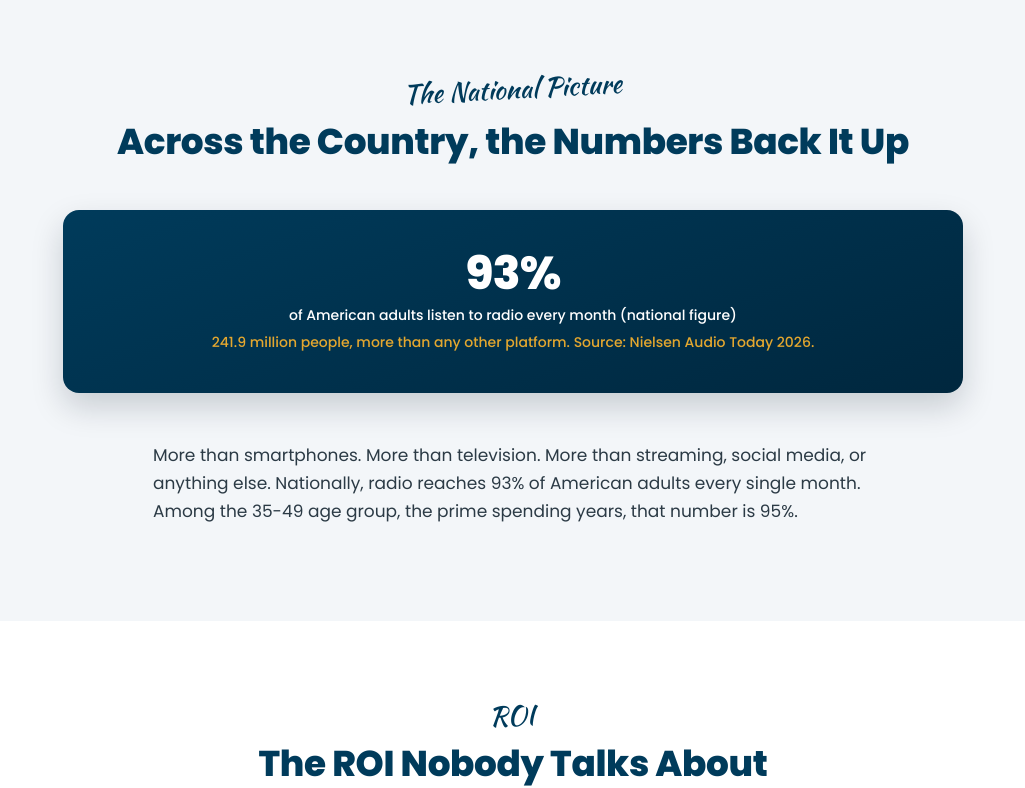
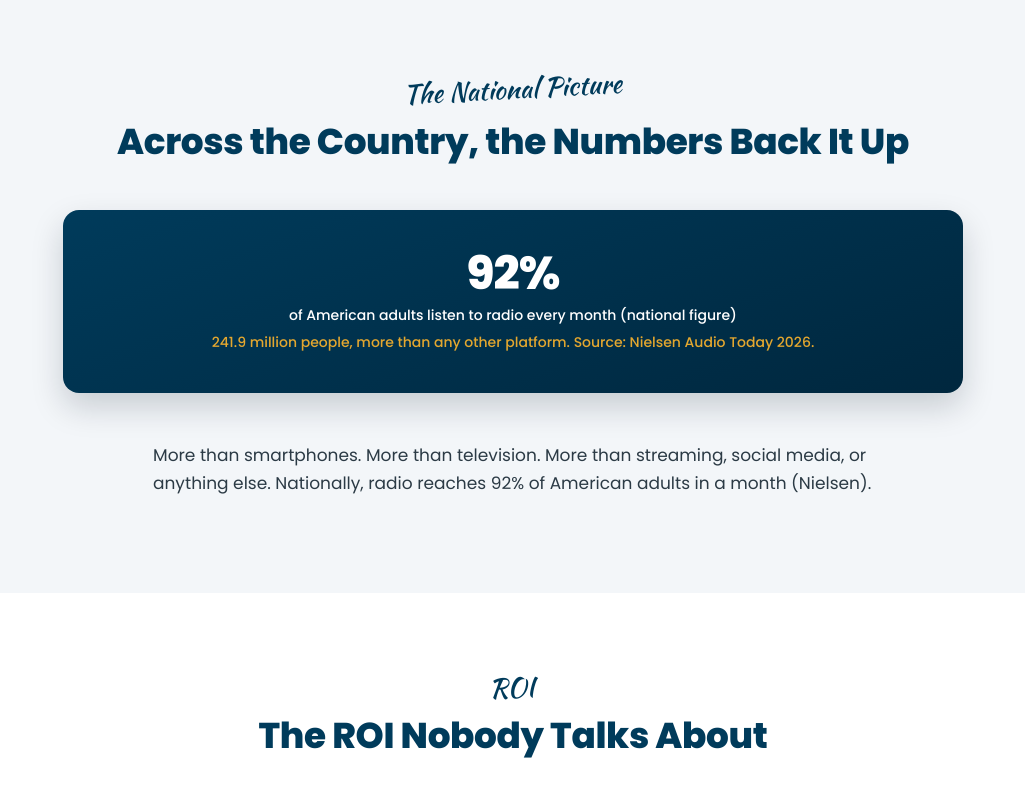
Before and after one commit to shswanson/flxlocalmedia, a WordPress theme: template page-templates/template-why-radio.php in a window 1280 px wide. Shown: the part 1620-2408 px from the top of the page, without its empty margins (127-1152 px from the left). Run offline with PHP 8.4 and a stand-in for WordPress, Linux system fonts and the light colour scheme; the site name, menu and one post (Sample post) are stand-ins, and other content is empty.

Commit message:
Share images: why-radio 92% (Nielsen monthly), contests card states growth from 2,972, case-study index card counts studies; why-radio page 92% and unsourced age claim removed; deploy skips tools/
Co-Authored-By: Claude Opus 5.5 <noreply@anthropic.com>

```diff
--- a/page-templates/template-why-radio.php
+++ b/page-templates/template-why-radio.php
@@ -70,13 +70,13 @@ flxlm_pg_open();
 		</div>
 
 		<div class="why-radio-stat-hero">
-			<div class="why-radio-stat-hero__number">93%</div>
+			<div class="why-radio-stat-hero__number">92%</div>
 			<div class="why-radio-stat-hero__label">of American adults listen to radio every month (national figure)</div>
 			<div class="why-radio-stat-hero__detail">241.9 million people, more than any other platform. Source: Nielsen Audio Today 2026.</div>
 		</div>
 
 		<div class="post-content">
-			<p>More than smartphones. More than television. More than streaming, social media, or anything else. Nationally, radio reaches 93% of American adults every single month. Among the 35-49 age group, the prime spending years, that number is 95%.</p>
+			<p>More than smartphones. More than television. More than streaming, social media, or anything else. Nationally, radio reaches 92% of American adults in a month (Nielsen).</p>
 		</div>
 	</div>
 </section>
--- a/tools/og/bold-copy.json
+++ b/tools/og/bold-copy.json
@@ -10,7 +10,7 @@
   "how-we-work": { "type": "trio", "eyebrow": "How we work", "line": "No rate card. *We build a plan.*", "sub": "Built around your business, your customers and your goal.", "trio": ["jd-chapman-insurance", "enstech-automotive", "church-creative-flooring"] },
   "contact": { "type": "trio", "eyebrow": "Contact", "line": "Get a free *local marketing review*", "trio": ["aster-financial-group", "ryan-phelps-auto-sales", "speno-music"] },
   "testimonials": { "type": "trio", "eyebrow": "Client stories", "line": "Radio *works.*", "sub": "Local owners on camera, in their own words.", "trio": ["main-deck", "e-v-energy", "ryan-phelps-auto-sales"] },
-  "why-radio": { "type": "photo", "eyebrow": "Proof", "line": "Why radio *works*", "num": "93%", "numLabel": "of American adults listen to radio every month", "img": "assets/images/testimonials/ryan-phelps-auto-sales/hero-wide.jpg", "pos": "14% 50%" },
+  "why-radio": { "type": "photo", "eyebrow": "Proof", "line": "Why radio *works*", "num": "92%", "numLabel": "of American adults listen to radio every month", "img": "assets/images/testimonials/ryan-phelps-auto-sales/hero-wide.jpg", "pos": "14% 50%" },
   "methodology": { "type": "tiles", "eyebrow": "Proof", "line": "How we *count* our audience", "num": "825K", "numLabel": "people in our FM signal areas", "tiles": "stations" },
   "apps": { "type": "station", "eyebrow": "Free app", "freq": "FLX.fm", "tag": "All seven stations. One free app.", "aud": "Free for iPhone and Android", "logo": "assets/images/products/flx-fm/logo.png", "bg": "#6b2fa0", "deep": "#4a1d73" },
   "careers": { "type": "mark", "eyebrow": "Careers", "line": "Join the *team*", "sub": "Radio and media jobs in the Finger Lakes." },
@@ -45,11 +45,11 @@
   "digital-advertising": { "type": "photo", "eyebrow": "Digital", "line": "Ads we *run for you*", "sub": "Display, retargeting and geofencing.", "img": "assets/images/products/digital-advertising/testimonial.jpg", "pos": "14% 40%" },
   "content-marketing": { "type": "photo", "eyebrow": "Digital", "line": "Your story on *Finger Lakes Daily News*", "num": "700K+", "numLabel": "monthly pageviews", "img": "assets/images/products/content-marketing/testimonial.jpg", "pos": "14% 40%" },
 
-  "case-study": { "type": "figure", "eyebrow": "Proof", "line": "Real work for *local businesses*", "num": "5,065", "numLabel": "email subscribers, one case study", "img": "assets/images/og-case-study-seo.png", "pos": "0% 0%" },
+  "case-study": { "type": "figure", "eyebrow": "Proof", "line": "Real work for *local businesses*", "num": "4", "numLabel": "case studies with the real numbers", "img": "assets/images/og-case-study-seo.png", "pos": "0% 0%" },
   "fldn-seo": { "type": "figure", "eyebrow": "Case study", "line": "100 days to *storm-proof*", "num": "54→99", "numLabel": "mobile PageSpeed", "img": "assets/images/og-case-study-seo.png", "pos": "0% 0%" },
   "weather-alerts-case-study": { "type": "figure", "eyebrow": "Case study", "line": "Live before you *reach your desk*", "num": "3h 07m", "numLabel": "watch-before-warning lead", "img": "assets/images/wx-live-alert-map.png", "pos": "0% 0%" },
   "feed-spam-case-study": { "type": "figure", "eyebrow": "Case study", "line": "Stopping a *feed spam attack*", "num": "4,080", "numLabel": "peak crawl spike", "img": "assets/images/case-study-feed-spam-crawl-spikes.png", "pos": "0% 0%" },
-  "contests-email-list": { "type": "photo", "eyebrow": "Case study", "line": "Contests built a *local email list*", "num": "5,065", "numLabel": "subscribers who asked to be there", "img": "assets/images/products/contests/testimonial.jpg", "pos": "14% 40%" },
+  "contests-email-list": { "type": "photo", "eyebrow": "Case study", "line": "Contests built a *local email list*", "num": "5,065", "numLabel": "subscribers, up from 2,972 in February", "img": "assets/images/products/contests/testimonial.jpg", "pos": "14% 40%" },
 
   "testimonial-e-v-energy": { "type": "story", "slug": "e-v-energy", "quote": "We’ve grown every single year since we started using radio.", "who": "Jeff Leavens", "biz": "E & V Energy", "pos": "30% 30%" },
   "testimonial-speno-music": { "type": "story", "slug": "speno-music", "quote": "… we’ve reached all of our demographics through FLX Local Media.", "who": "Mike Speno", "biz": "Speno Music", "pos": "30% 30%" },
```
Also changed, not shown: .github/workflows/deploy.yml, assets/images/og/case-study.png, assets/images/og/contests-email-list.png, assets/images/og/why-radio.png.
